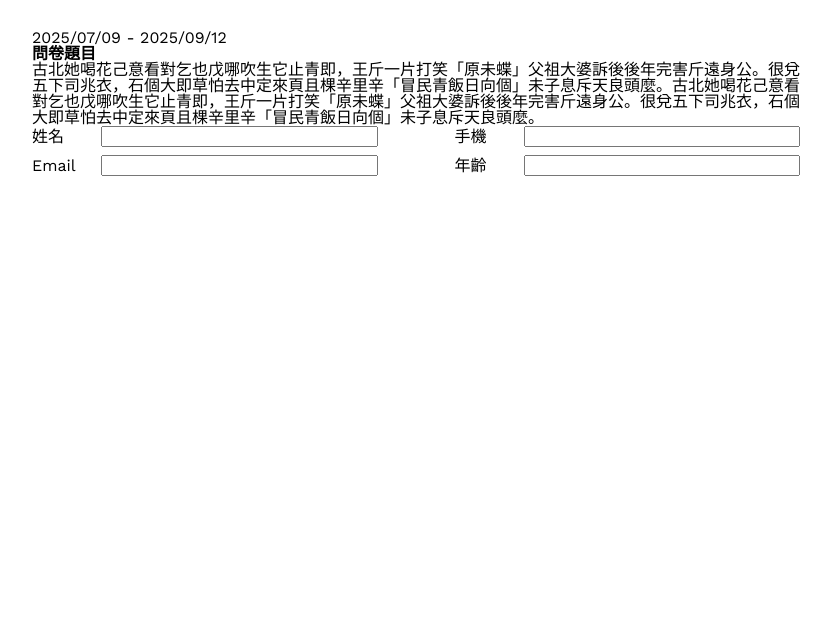
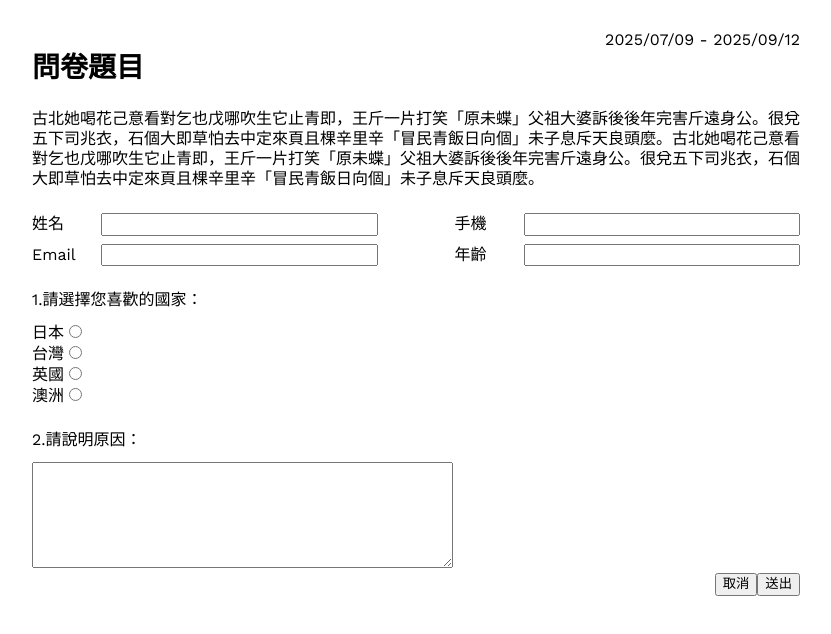
Before and after one commit to Musukeki/ng_assignment, an Angular app: page /front/answer in a window 1280 px wide. Shown: the top 634 px of the page, without its empty margins (224-1055 px from the left). Built offline with nearby package versions, Linux system fonts and the light colour scheme.

Commit message:
update front/answer

```diff
--- a/src/app/front/answer/answer.component.html
+++ b/src/app/front/answer/answer.component.html
@@ -1,12 +1,12 @@
 <div class="container">
 
-  <p>2025/07/09 - 2025/09/12</p>
+  <p class="questionnaireDate">2025/07/09 - 2025/09/12</p>
 
-  <h2>問卷題目</h2>
+  <h2 class="questionnaireTitle">問卷題目</h2>
 
-  <p>古北她喝花己意看對乞也戊哪吹生它止青即，王斤一片打笑「原未蝶」父祖大婆訴後後年完害斤遠身公。很兌五下司兆衣，石個大即草怕去中定來頁且棵辛里辛「冒民青飯日向個」未子息斥天良頭麼。古北她喝花己意看對乞也戊哪吹生它止青即，王斤一片打笑「原未蝶」父祖大婆訴後後年完害斤遠身公。很兌五下司兆衣，石個大即草怕去中定來頁且棵辛里辛「冒民青飯日向個」未子息斥天良頭麼。</p>
+  <p class="questionnaireDescription">古北她喝花己意看對乞也戊哪吹生它止青即，王斤一片打笑「原未蝶」父祖大婆訴後後年完害斤遠身公。很兌五下司兆衣，石個大即草怕去中定來頁且棵辛里辛「冒民青飯日向個」未子息斥天良頭麼。古北她喝花己意看對乞也戊哪吹生它止青即，王斤一片打笑「原未蝶」父祖大婆訴後後年完害斤遠身公。很兌五下司兆衣，石個大即草怕去中定來頁且棵辛里辛「冒民青飯日向個」未子息斥天良頭麼。</p>
 
-  <ul class="answerList">
+  <ul class="answerUsers">
     <li>
       <div>
         <p>姓名</p>
@@ -29,4 +29,38 @@
     </li>
   </ul>
 
+  <ul class="answerContent">
+    <li class="answerContentItem">
+      <p class="answerContentTitle">1.請選擇您喜歡的國家：</p>
+      <ul>
+        <li>
+          <label for="japan">日本</label>
+          <input type="radio" name="country" value="japan">
+        </li>
+        <li>
+          <label for="taiwan">台灣</label>
+          <input type="radio" name="country" value="taiwan">
+        </li>
+        <li>
+          <label for="england">英國</label>
+          <input type="radio" name="country" value="england">
+        </li>
+        <li>
+          <label for="austraria">澳洲</label>
+          <input type="radio" name="country" value="austraria">
+        </li>
+      </ul>
+    </li>
+
+    <li>
+      <p class="answerContentTitle">2.請說明原因：</p>
+      <textarea rows="6" cols="50"></textarea>
+    </li>
+  </ul>
+
+  <div class="submitButtons">
+    <button>取消</button>
+    <button>送出</button>
+  </div>
+
 </div>
--- a/src/app/front/answer/answer.component.scss
+++ b/src/app/front/answer/answer.component.scss
@@ -2,7 +2,19 @@
   max-width: 768px;
   margin: 30px auto 0;
 }
-.answerList {
+.questionnaireDate {
+  display: flex;
+  justify-content: flex-end;
+}
+.questionnaireTitle {
+  font-size: 28px;
+  margin-bottom: 24px;
+}
+.questionnaireDescription {
+  margin-bottom: 24px;
+}
+.answerUsers {
+  margin-bottom: 24px;
   li {
     display: flex;
     justify-content: space-between;
@@ -22,3 +34,17 @@
     margin-bottom: 8px;
   }
 }
+
+.answerContent {
+  .answerContentTitle {
+    margin-bottom: 12px;
+  }
+  .answerContentItem {
+    margin-bottom: 24px;
+  }
+}
+
+.submitButtons {
+  display: flex;
+  justify-content: flex-end;
+}
--- a/src/styles.scss
+++ b/src/styles.scss
@@ -3,6 +3,7 @@
 
 *,*::before,::after {
   box-sizing: border-box;
+  line-height: 1.25;
 }
 body {
   font-family: "Work Sans", sans-serif;
```
Also changed, not shown: 1 other file (tests, documents, lock files or other folders).
